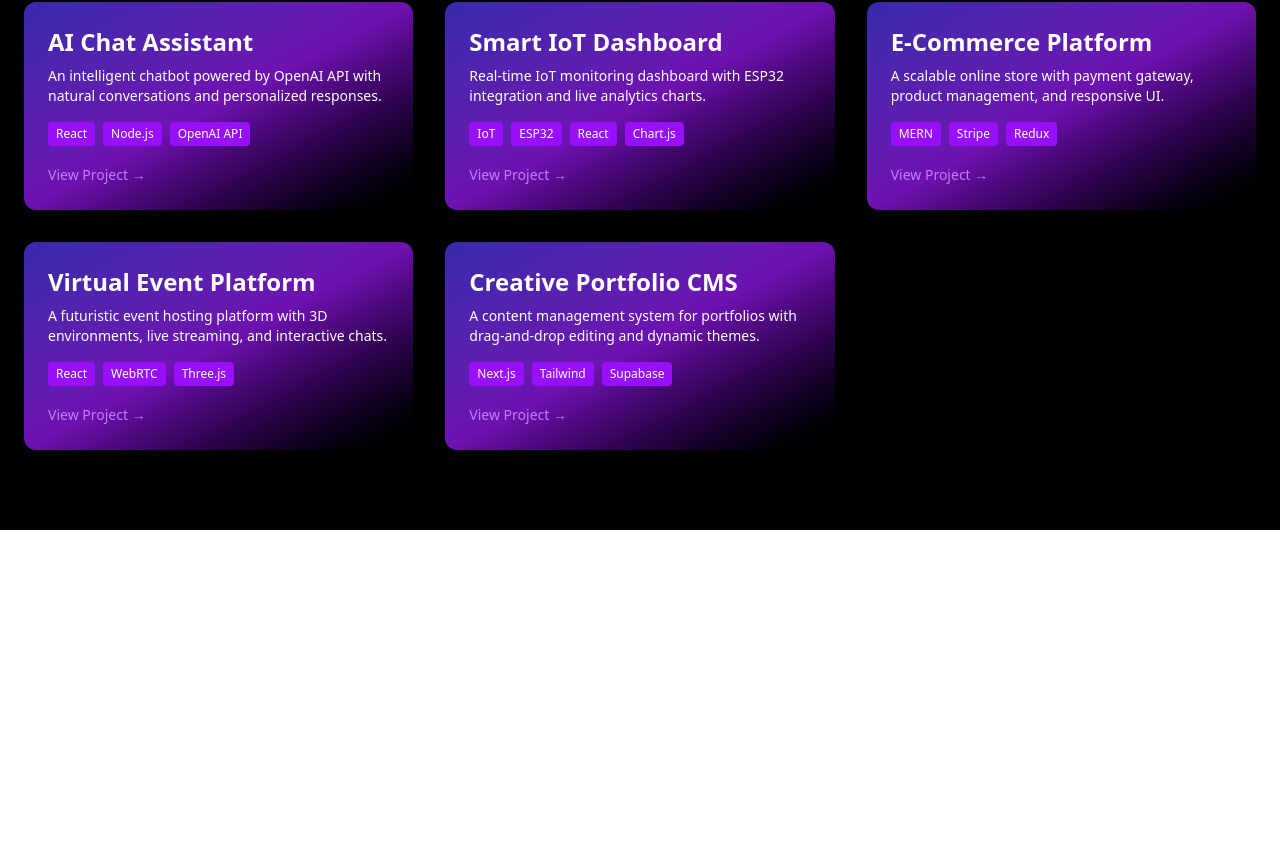
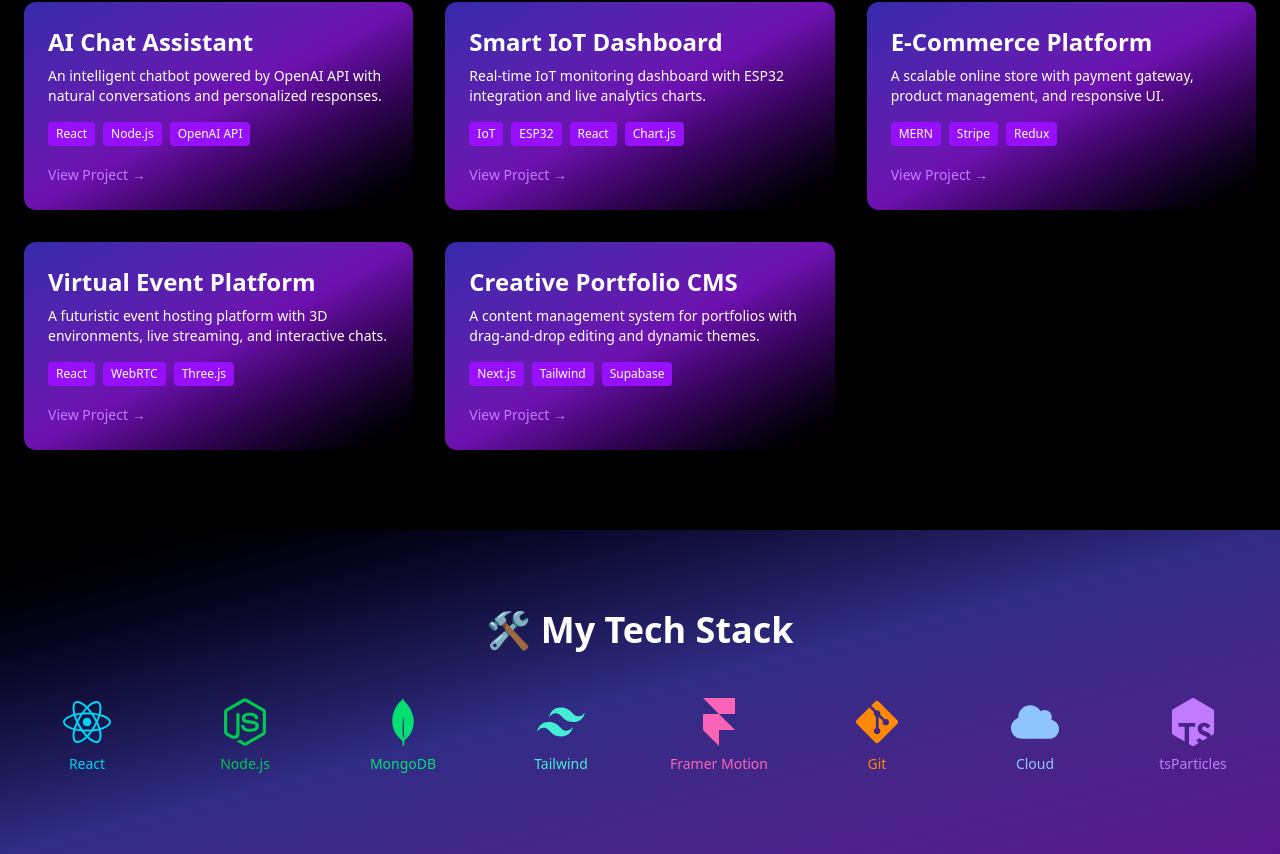
Before and after one commit to Irodh-Fernando/MERN-Portfolio-frontend, a React (Vite) app: page / in a window 1280 px wide. Shown: the part 1206-2060 px from the top of the page. Before the commit the page ends 1736 px from the top, so only its background shows below. Built offline with nearby package versions, Linux system fonts and the light colour scheme.

Commit message:
Add TechStack component to display technology icons and animations 🛠️

```diff
--- a/src/App.jsx
+++ b/src/App.jsx
@@ -2,12 +2,14 @@
 import "./App.css";
 import HeroSection from "./components/Hero.jsx";
 import Projects from "./components/Projects.jsx";
+import TechStack from "./components/TechStack.jsx";
 
 function App() {
   return (
     <>
       <HeroSection />
       <Projects/>
+      <TechStack/>
     </>
   )
 }
--- /dev/null
+++ b/src/components/TechStack.jsx
@@ -0,0 +1,38 @@
+// src/components/TechStack.jsx
+import { motion } from "framer-motion";
+import { FaReact, FaNodeJs, FaGitAlt, FaCloud } from "react-icons/fa";
+import { SiMongodb, SiTailwindcss, SiFramer, SiTsnode } from "react-icons/si";
+
+const tech = [
+  { name: "React", icon: <FaReact />, color: "text-cyan-400" },
+  { name: "Node.js", icon: <FaNodeJs />, color: "text-green-500" },
+  { name: "MongoDB", icon: <SiMongodb />, color: "text-green-400" },
+  { name: "Tailwind", icon: <SiTailwindcss />, color: "text-teal-300" },
+  { name: "Framer Motion", icon: <SiFramer />, color: "text-pink-400" },
+  { name: "Git", icon: <FaGitAlt />, color: "text-orange-400" },
+  { name: "Cloud", icon: <FaCloud />, color: "text-blue-300" },
+  { name: "tsParticles", icon: <SiTsnode />, color: "text-purple-400" },
+];
+
+export default function TechStack() {
+  return (
+    <section id="tech" className="py-20 px-6 bg-gradient-to-br from-black via-indigo-900 to-purple-900 text-white">
+      <h2 className="text-4xl font-bold text-center mb-12">🛠️ My Tech Stack</h2>
+      <div className=" grid grid-cols-4 md:grid-cols-8 gap-8 justify-items-center">
+        {tech.map((item, index) => (
+          <motion.div
+            key={index}
+            className={`flex flex-col items-center gap-2 text-center ${item.color} hover:scale-105 transition-transform duration-300`}
+            initial={{ opacity: 0, scale: 0.8 }}
+            whileInView={{ opacity: 1, scale: 1 }}
+            viewport={{ once: true }}
+            transition={{ duration: 0.5, delay: index * 0.1 }}
+          >
+            <div className="text-5xl">{item.icon}</div>
+            <span className="text-sm font-medium">{item.name}</span>
+          </motion.div>
+        ))}
+      </div>
+    </section>
+  );
+}
```
